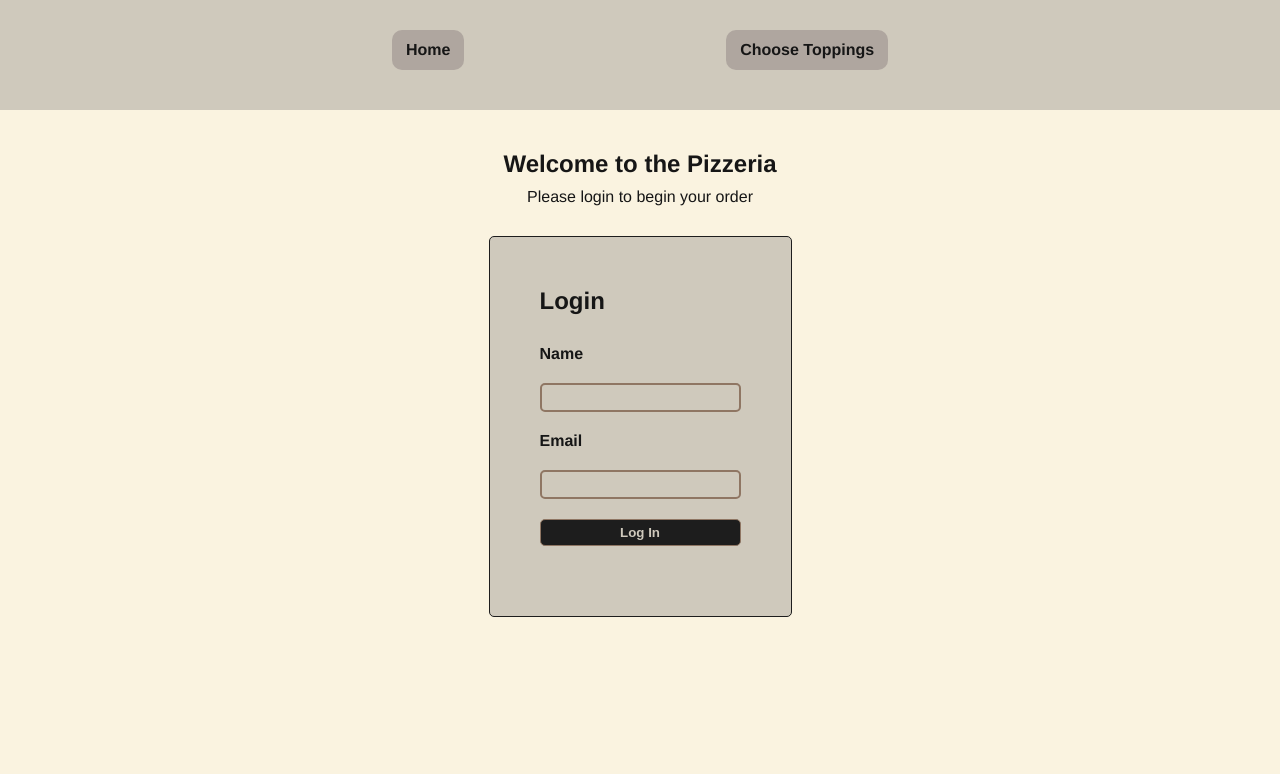
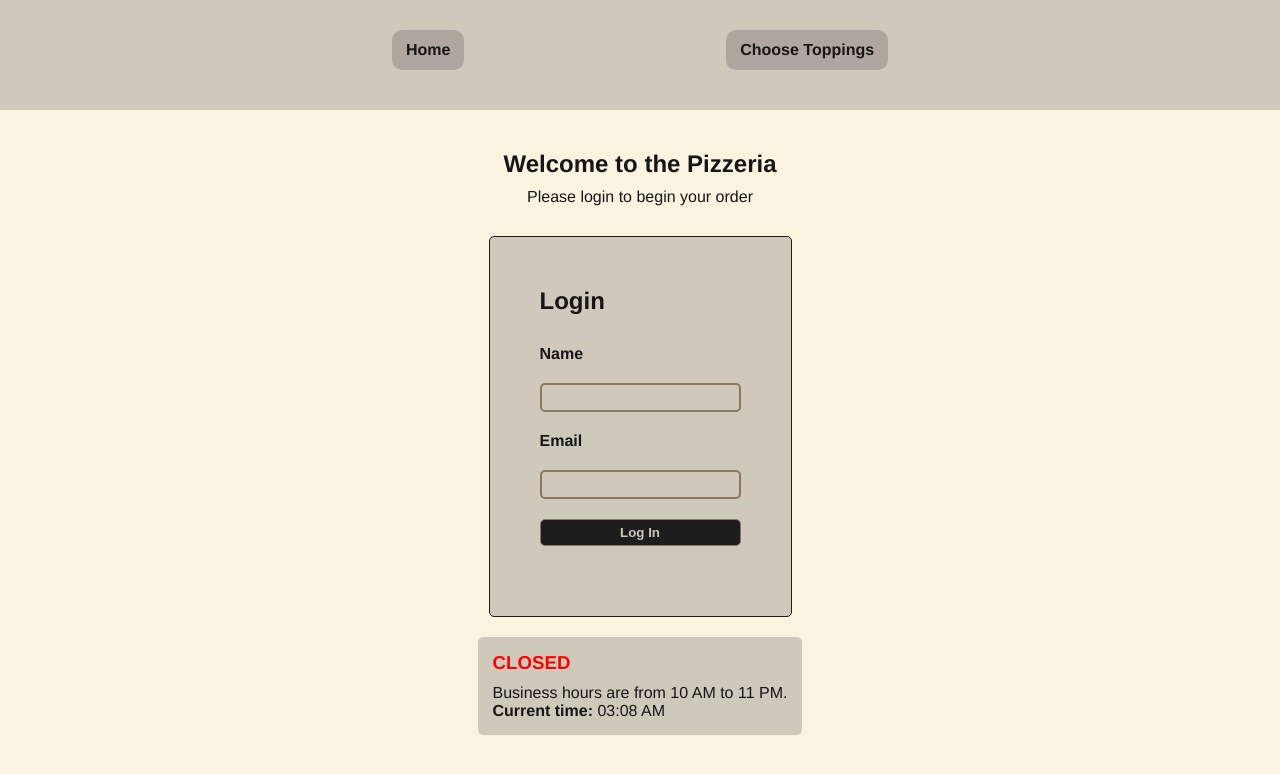
Before and after one commit to IuliiaBazhutina/Pizza_Order_App, a Next.js app: page / in a window 1280 px wide. Shown: the top 774 px of the page. Built offline with nearby package versions, Linux system fonts and the light colour scheme.

Commit message:
Added Holiday check API and hours of operation

```diff
--- /dev/null
+++ b/components/time.js
@@ -0,0 +1,52 @@
+import { useState, useEffect } from "react";
+
+function OpenHours() {
+  const [isBusinessHours, setIsBusinessHours] = useState(false);
+  const [currentTime, setCurrentTime] = useState(new Date());
+
+  // Check if current time is between 10am and 11pm
+  useEffect(() => {
+    function checkBusinessHours() {
+      const now = new Date();
+      const hours = now.getHours();
+      // Business hours are 10:00 (10am) to 23:00 (11pm)
+      setIsBusinessHours(hours >= 10 && hours < 23);
+      setCurrentTime(now);
+    }
+    // Check immediately
+    checkBusinessHours();
+    // Update every minute
+    const interval = setInterval(checkBusinessHours, 60000);
+    return () => clearInterval(interval);
+  }, []);
+
+  return (
+    <div>
+      <div
+        style={{
+          padding: "15px",
+          backgroundColor: isBusinessHours ? "var(--light)" : "var(--lightest)",
+          borderRadius: "5px",
+          marginTop: "20px",
+        }}
+      >
+        <h3
+          style={{
+            color: isBusinessHours ? "green" : "red",
+            margin: "0 0 10px 0",
+          }}
+        >
+          {isBusinessHours ? "OPEN" : "CLOSED"}
+        </h3>
+
+        {!isBusinessHours && <p>Business hours are from 10 AM to 11 PM.</p>}
+        <p>
+          <strong>Current time: </strong>
+          {currentTime.toLocaleTimeString([], { hour: "2-digit", minute: "2-digit" })}
+        </p>
+      </div>
+    </div>
+  );
+}
+
+export default OpenHours;
--- a/package.json
+++ b/package.json
@@ -9,8 +9,8 @@
     "lint": "next lint"
   },
   "dependencies": {
+    "next": "15.2.2",
     "react": "^19.0.0",
-    "react-dom": "^19.0.0",
-    "next": "15.2.2"
+    "react-dom": "^19.0.0"
   }
 }
--- a/pages/index.js
+++ b/pages/index.js
@@ -1,4 +1,5 @@
 import LogIn from "@/components/form_login";
+import OpenHours from "@/components/time";
 
 export default function Home() {
   return (
@@ -6,6 +7,7 @@ export default function Home() {
       <div>
         <LogIn />
       </div>
+      <OpenHours />
     </>
   );
 }
```
Also changed, not shown: components/holiday.js (added, +75 -0 lines), pages/review.js (+8 -3 lines).
